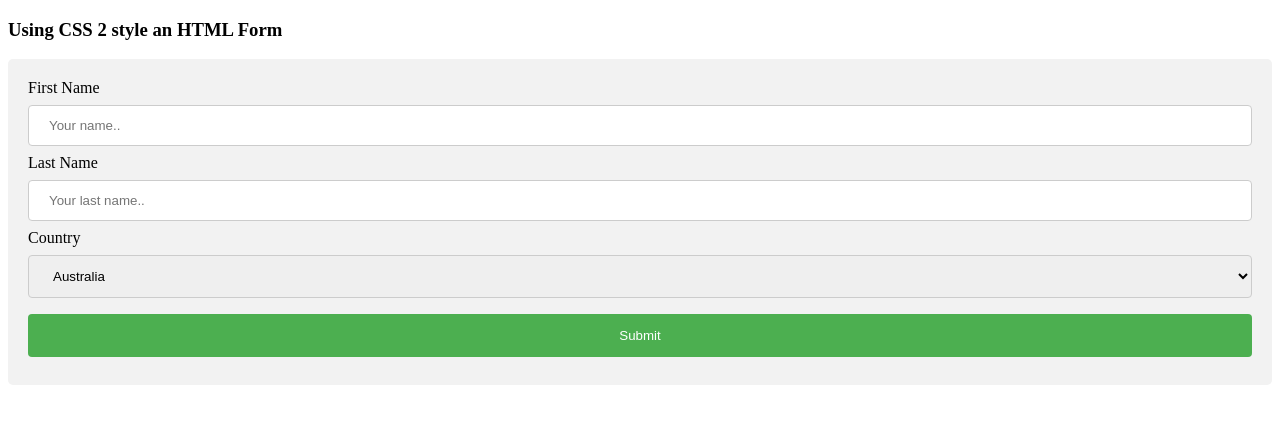
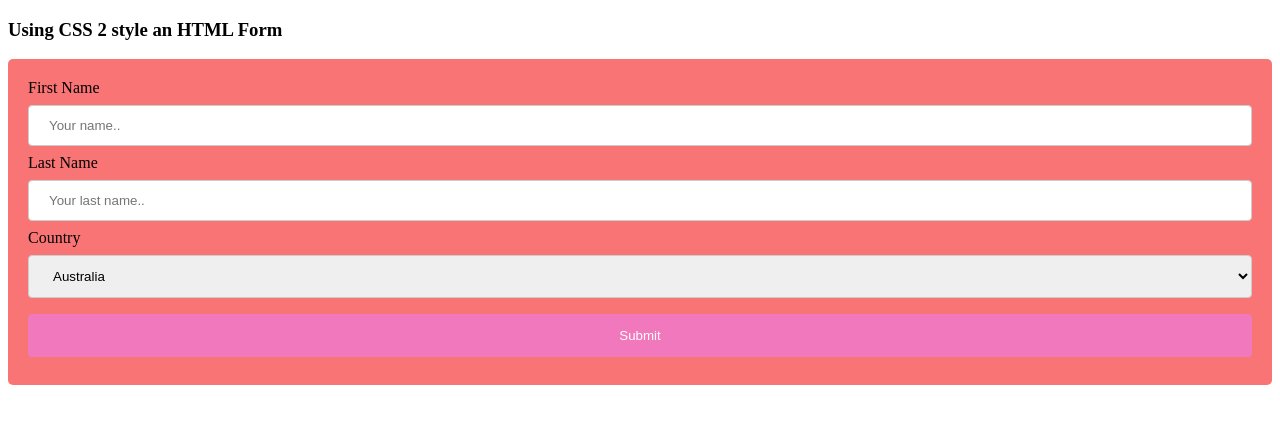
Before and after one commit to ZacBlyth/Part1Aessessment1, a plain HTML site: page index.html in a window 1280 px wide. Drawn offline with Linux system fonts and the light colour scheme.

Commit message:
changed colors
changed some colors

```diff
--- a/index.html
+++ b/index.html
@@ -13,7 +13,7 @@ input[type=text], select {
 
 input[type=submit] {
   width: 100%;
-  background-color: #4CAF50;
+  background-color: #f178bc;
   color: white;
   padding: 14px 20px;
   margin: 8px 0;
@@ -23,12 +23,12 @@ input[type=submit] {
 }
 
 input[type=submit]:hover {
-  background-color: #45a049;
+  background-color: #000000;
 }
 
 div {
   border-radius: 5px;
-  background-color: #f2f2f2;
+  background-color: #f97474;
   padding: 20px;
 }
 </style>
```
